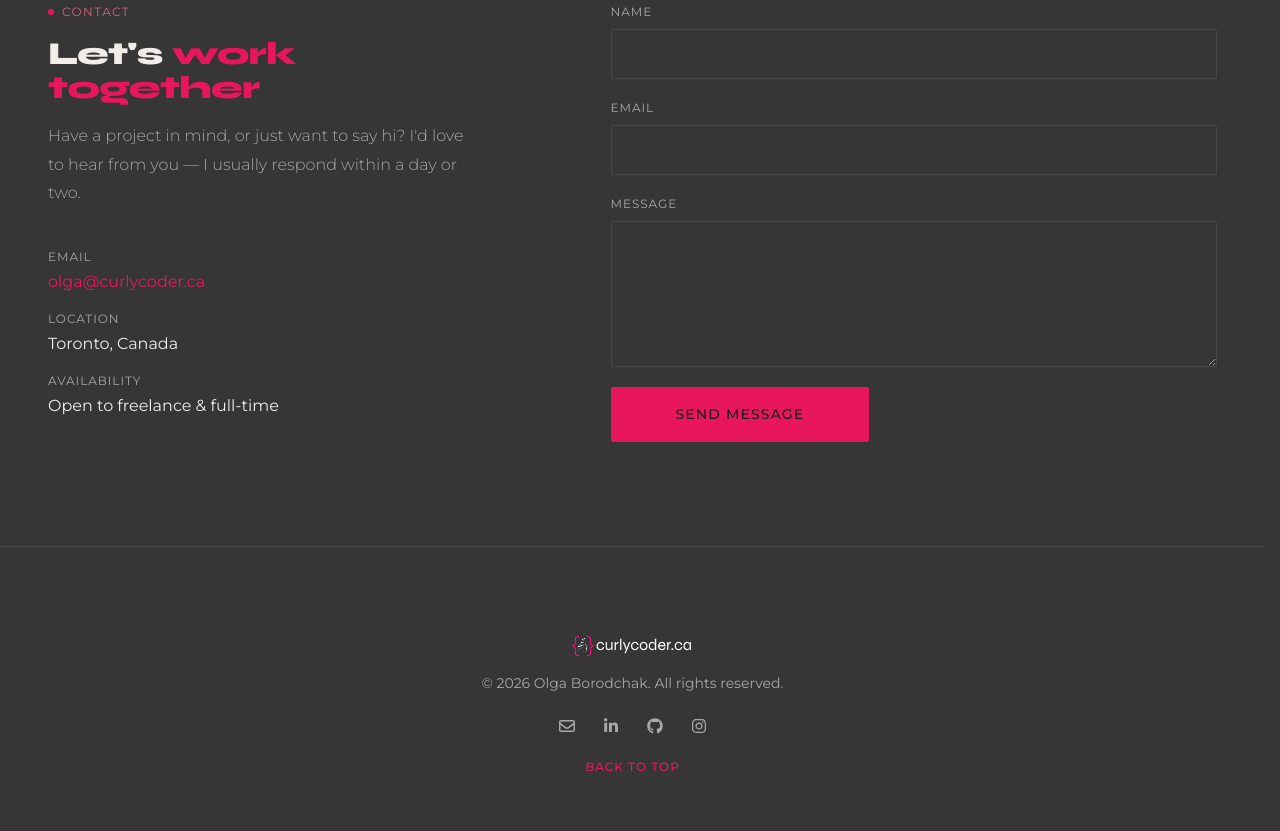
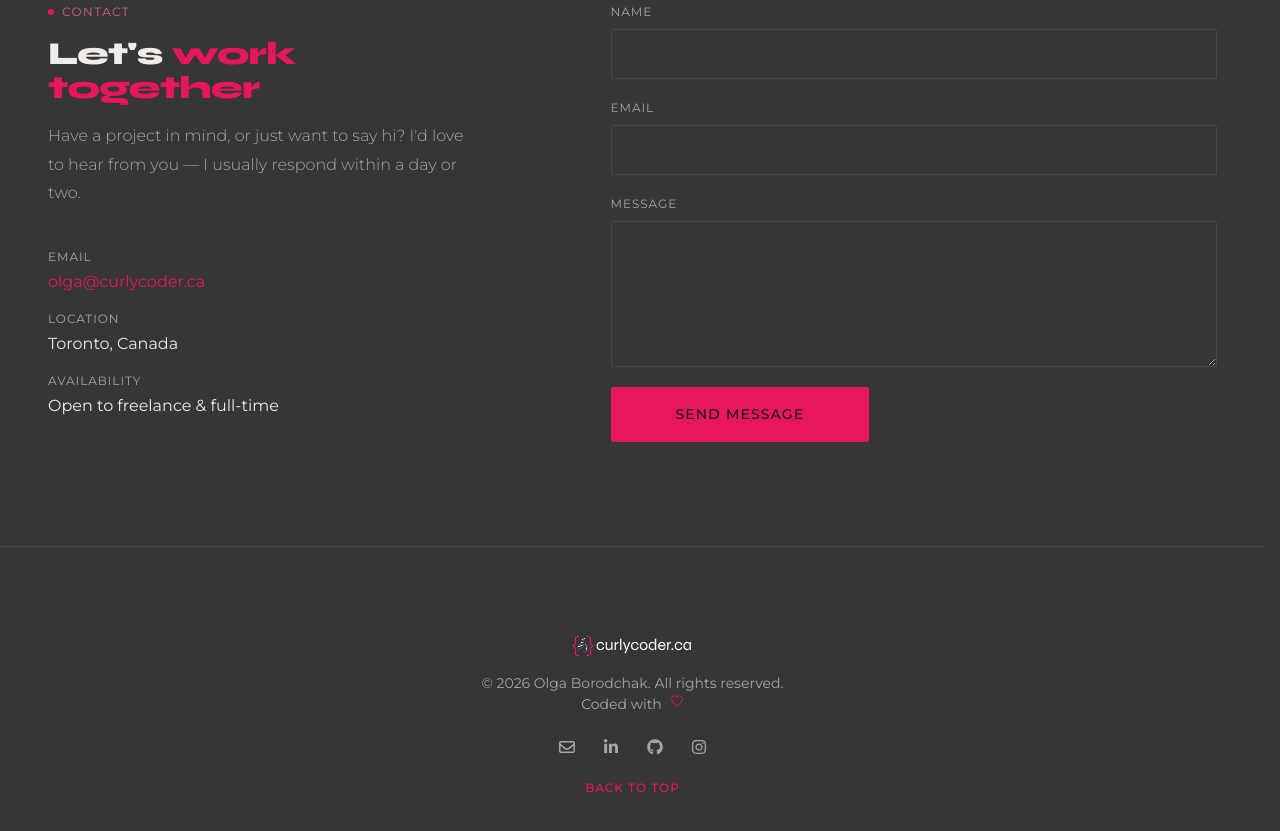
Before and after one commit to OlgaBorodchak/curlycoder, a website built with Vite: page index.html in a window 1280 px wide. Shown: the part 3135-3966 px from the top of the page. Built offline with nearby package versions, Linux system fonts and the light colour scheme.

Commit message:
feat: implement footer animation and update footer styles for improved layout

```diff
--- a/index.html
+++ b/index.html
@@ -344,7 +344,18 @@
       <a href="#" aria-label="curlycoder.ca home">
         <img src="./src/assets/images/footer-logo-white.png" alt="Olga Borodchak Full-Stack Developer Logo">
       </a>
-      <p class="footer-meta">© 2026 Olga Borodchak. All rights reserved.</p>
+      <div class="footer-meta">
+        <p >&copy; 2026 Olga Borodchak. All rights reserved.</p>
+        <p class="vertical-slider">
+          Coded with
+          <span class="vertical-slider-track" aria-hidden="true">
+            <svg class="svg" stroke="currentColor" fill="currentColor" stroke-width="0" viewBox="0 0 512 512" height="1em" width="1em" xmlns="http://www.w3.org/2000/svg"><path d="M352 56h-1c-39.7 0-74.8 21-95 52-20.2-31-55.3-52-95-52h-1c-61.9.6-112 50.9-112 113 0 37 16.2 89.5 47.8 132.7C156 384 256 456 256 456s100-72 160.2-154.3C447.8 258.5 464 206 464 169c0-62.1-50.1-112.4-112-113zm41.6 229.2C351 343.5 286.1 397.3 256 420.8c-30.1-23.5-95-77.4-137.6-135.7C89.1 245.1 76 198 76 169c0-22.6 8.8-43.8 24.6-59.8 15.9-16 37-24.9 59.6-25.1H161.1c14.3 0 28.5 3.7 41.1 10.8 12.2 6.9 22.8 16.7 30.4 28.5 5.2 7.9 14 12.7 23.5 12.7s18.3-4.8 23.5-12.7c7.7-11.8 18.2-21.6 30.4-28.5 12.6-7.1 26.8-10.8 41.1-10.8h.9c22.5.2 43.7 9.1 59.6 25.1 15.9 16 24.6 37.3 24.6 59.8-.2 29-13.3 76.1-42.6 116.2z"></path></svg>
+            <svg class="svg" stroke="currentColor" fill="none" stroke-width="2" viewBox="0 0 24 24" stroke-linecap="round" stroke-linejoin="round" height="1em" width="1em" xmlns="http://www.w3.org/2000/svg"><path d="M18 8h1a4 4 0 0 1 0 8h-1"></path><path d="M2 8h16v9a4 4 0 0 1-4 4H6a4 4 0 0 1-4-4V8z"></path><line x1="6" y1="1" x2="6" y2="4"></line><line x1="10" y1="1" x2="10" y2="4"></line><line x1="14" y1="1" x2="14" y2="4"></line></svg>
+            <svg class="svg" stroke="currentColor" fill="currentColor" stroke-width="0" viewBox="0 0 512 512" height="1em" width="1em" xmlns="http://www.w3.org/2000/svg"><path d="M406.3 48.2c-4.7.9-202 39.2-206.2 40-4.2.8-8.1 3.6-8.1 8v240.1c0 1.6-.1 7.2-2.4 11.7-3.1 5.9-8.5 10.2-16.1 12.7-3.3 1.1-7.8 2.1-13.1 3.3-24.1 5.4-64.4 14.6-64.4 51.8 0 31.1 22.4 45.1 41.7 47.5 2.1.3 4.5.7 7.1.7 6.7 0 36-3.3 51.2-13.2 11-7.2 24.1-21.4 24.1-47.8V190.5c0-3.8 2.7-7.1 6.4-7.8l152-30.7c5-1 9.6 2.8 9.6 7.8v130.9c0 4.1-.2 8.9-2.5 13.4-3.1 5.9-8.5 10.2-16.2 12.7-3.3 1.1-8.8 2.1-14.1 3.3-24.1 5.4-64.4 14.5-64.4 51.7 0 33.7 25.4 47.2 41.8 48.3 6.5.4 11.2.3 19.4-.9s23.5-5.5 36.5-13c17.9-10.3 27.5-26.8 27.5-48.2V55.9c-.1-4.4-3.8-8.9-9.8-7.7z"></path></svg>
+            <svg class="svg" stroke="currentColor" fill="currentColor" stroke-width="0" viewBox="0 0 512 512" height="1em" width="1em" xmlns="http://www.w3.org/2000/svg"><path d="M148.97 22.47l-6.25.093-2.564 6.156c-13.235 37.556-21.28 79-21.28 118.093 0 53.777 14.848 93.17 39.874 118.875 18.945 19.458 43.36 30.696 70.156 35 17.09 48.115 16.085 101.005-2.562 148.687-30.555 5.118-60.254 18.273-86.313 39.5h231.22c-26.066-21.23-55.75-34.384-86.313-39.5-18.667-47.734-19.62-100.686-2.468-148.844 26.58-4.382 50.84-15.552 69.75-34.842 25.184-25.692 40.186-65.08 40.186-118.875 0-39.093-8.045-80.537-21.28-118.094l-2.188-6.25h-219.97zm6.75 18.686h199.843c7.25 21.815 12.64 44.904 15.593 67.72h-231.03c2.953-22.816 8.344-45.905 15.593-67.72zm-17.47 86.406h234.78c.45 6.49.69 12.912.69 19.25 0 50.357-13.716 84.26-34.845 105.813-21.13 21.554-50.295 31.406-83.53 31.406-33.238 0-62.247-9.863-83.22-31.405s-34.563-55.437-34.563-105.813c0-6.338.24-12.76.688-19.25z"></path></svg>
+          </span>
+        </p>
+      </div>
       <div class="footer-socials">
         <a href="mailto:olga.leonovna@gmail.com">
           <svg class="social-icon" aria-hidden="true" focusable="false" data-prefix="far" data-icon="envelope" role="img" xmlns="http://www.w3.org/2000/svg" viewBox="0 0 512 512" data-fa-i2svg=""><path fill="currentColor" d="M64 112c-8.8 0-16 7.2-16 16l0 22.1L220.5 291.7c20.7 17 50.4 17 71.1 0L464 150.1l0-22.1c0-8.8-7.2-16-16-16L64 112zM48 212.2L48 384c0 8.8 7.2 16 16 16l384 0c8.8 0 16-7.2 16-16l0-171.8L322 328.8c-38.4 31.5-93.7 31.5-132 0L48 212.2zM0 128C0 92.7 28.7 64 64 64l384 0c35.3 0 64 28.7 64 64l0 256c0 35.3-28.7 64-64 64L64 448c-35.3 0-64-28.7-64-64L0 128z"></path></svg><!-- <i class="social-icon fa-regular fa-envelope"></i> Font Awesome fontawesome.com -->
--- a/package.json
+++ b/package.json
@@ -10,5 +10,8 @@
   },
   "devDependencies": {
     "vite": "^8.0.12"
+  },
+  "dependencies": {
+    "gsap": "^3.15.0"
   }
 }
--- /dev/null
+++ b/src/js/animations.js
@@ -0,0 +1,28 @@
+import { gsap } from 'gsap'
+import { ScrollTrigger } from 'gsap/ScrollTrigger'
+
+gsap.registerPlugin(ScrollTrigger)
+
+export function footerAnimation() {
+  const icons = document.querySelectorAll('.vertical-slider-track .svg')
+  if (!icons.length) return
+
+  let current = 0
+
+  gsap.set(icons, { autoAlpha: 0, y: 18 })
+  gsap.set(icons[0], { autoAlpha: 1, y: 0 })
+
+  setInterval(() => {
+    const next = (current + 1) % icons.length
+
+    gsap.to(icons[current], { y: -18, autoAlpha: 0, duration: 0.8 })
+
+    gsap.fromTo(
+      icons[next],
+      { y: 18, autoAlpha: 0 },
+      { y: 0, autoAlpha: 1, duration: 0.8 },
+    )
+
+    current = next
+  }, 1300)
+}
--- a/src/js/main.js
+++ b/src/js/main.js
@@ -2,6 +2,8 @@
 
 import { initNavbar } from './navbar.js';
 import { initContactForm } from './contact.js';
+import { footerAnimation } from './animations.js';
 
 initNavbar();
 initContactForm();
+footerAnimation();
--- a/src/styles/footer.css
+++ b/src/styles/footer.css
@@ -11,8 +11,33 @@
 }
 
 .footer-meta {
+  display: flex;
+  flex-direction: column;
+  align-items: center;
   font-size: var(--text-sm);
   color: var(--color-text-muted);
+}
+
+.vertical-slider {
+  display: flex;
+  gap: var(--space-2);
+}
+
+.vertical-slider-track {
+  position: relative;
+  display: inline-block;
+  width: 1em;
+  height: 1em;
+  overflow: hidden;
+}
+
+.vertical-slider-track .svg {
+  position: absolute;
+  top: 0;
+  left: 0;
+  width: 1em;
+  height: 1em;
+  color: var(--color-accent);
 }
 
 .footer-socials {
```
Also changed, not shown: 1 other file.
